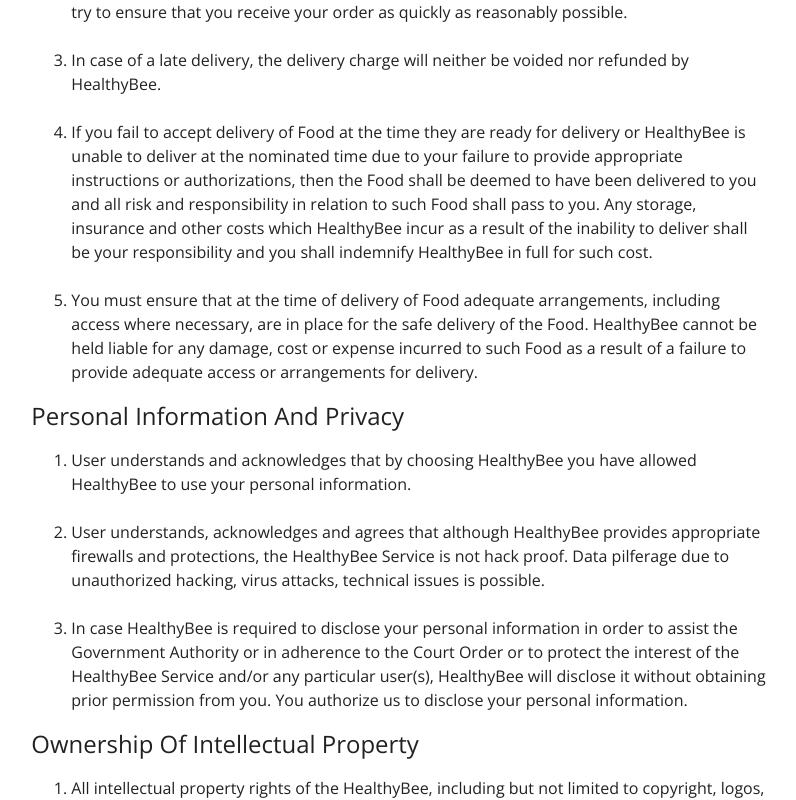
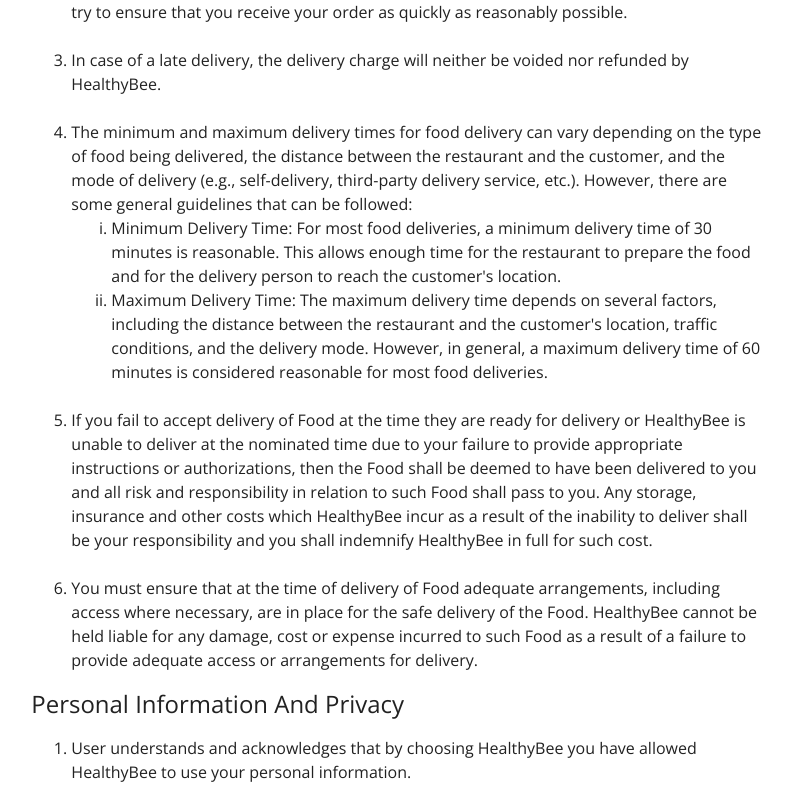
Before and after one commit to healthybee/healthybee-web-new, a React (Create React App) app: page /terms in a window 1280 px wide. Shown: the part 2029-2829 px from the top of the page, without its empty margins (240-1036 px from the left). Built offline with nearby package versions, Linux system fonts and the light colour scheme.

Commit message:
social icon removed and terms updated

```diff
--- a/src/logged_out/components/footer/Footer.js
+++ b/src/logged_out/components/footer/Footer.js
@@ -17,7 +17,6 @@
 import PropTypes from 'prop-types';
 import React from 'react';
 import WhatsAppIcon from '@material-ui/icons/WhatsApp';
-import { ReactComponent as Zomato } from '../../../icons/zomato-seeklogo.com.svg';
 import transitions from '@material-ui/core/styles/transitions';
 
 const styles = (theme) => ({
@@ -122,11 +121,6 @@
       </svg>
     ),
     label: 'Instagram',
-    href: 'https://www.instagram.com/healthybee.fit/',
-  },
-  {
-    icon: <Zomato style={{ width: '24px', height: '24px' }} />,
-    label: 'Zomato',
     href: 'https://www.instagram.com/healthybee.fit/',
   },
 ];
--- a/src/logged_out/components/policies/terms/Terms.js
+++ b/src/logged_out/components/policies/terms/Terms.js
@@ -1,10 +1,11 @@
-import React from "react";
-import PropTypes from "prop-types";
-import { Grid, Typography, withWidth } from "@material-ui/core";
+import { Grid, Typography, withWidth } from '@material-ui/core';
+
+import PropTypes from 'prop-types';
+import React from 'react';
 
 function Terms(props) {
   return (
-    <div style={{ backgroundColor: "#FFFFFF" }}>
+    <div style={{ backgroundColor: '#FFFFFF' }}>
       <div className="container lg-p-top">
         <Grid container justify="center">
           <Grid item xs={12} sm={12} md={8}>
@@ -166,6 +167,31 @@
                 <br />
 
                 <li>
+                  The minimum and maximum delivery times for food delivery can
+                  vary depending on the type of food being delivered, the
+                  distance between the restaurant and the customer, and the mode
+                  of delivery (e.g., self-delivery, third-party delivery
+                  service, etc.). However, there are some general guidelines
+                  that can be followed:
+                  <ol type="i">
+                    <li>
+                      Minimum Delivery Time: For most food deliveries, a minimum
+                      delivery time of 30 minutes is reasonable. This allows
+                      enough time for the restaurant to prepare the food and for
+                      the delivery person to reach the customer's location.
+                    </li>
+                    <li>
+                      Maximum Delivery Time: The maximum delivery time depends
+                      on several factors, including the distance between the
+                      restaurant and the customer's location, traffic
+                      conditions, and the delivery mode. However, in general, a
+                      maximum delivery time of 60 minutes is considered
+                      reasonable for most food deliveries.
+                    </li>
+                  </ol>
+                </li>
+                <br />
+                <li>
                   If you fail to accept delivery of Food at the time they are
                   ready for delivery or HealthyBee is unable to deliver at the
                   nominated time due to your failure to provide appropriate
```
